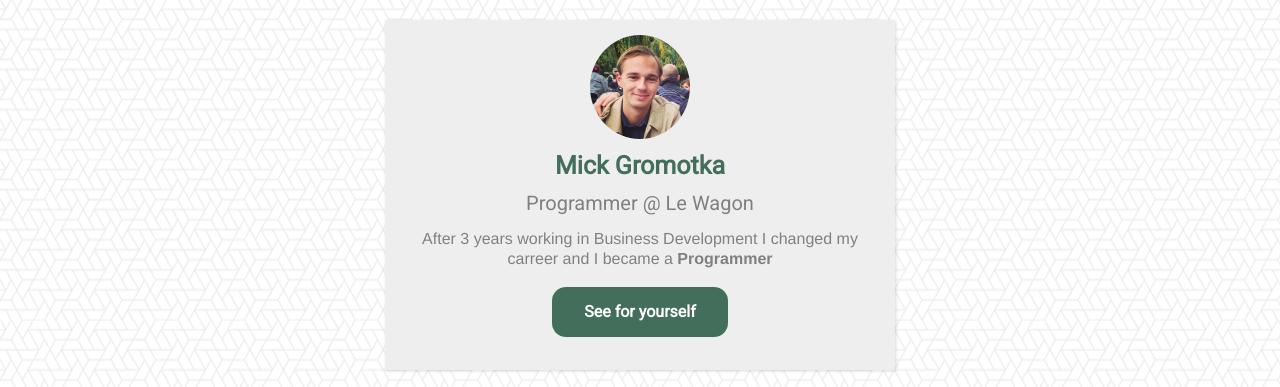
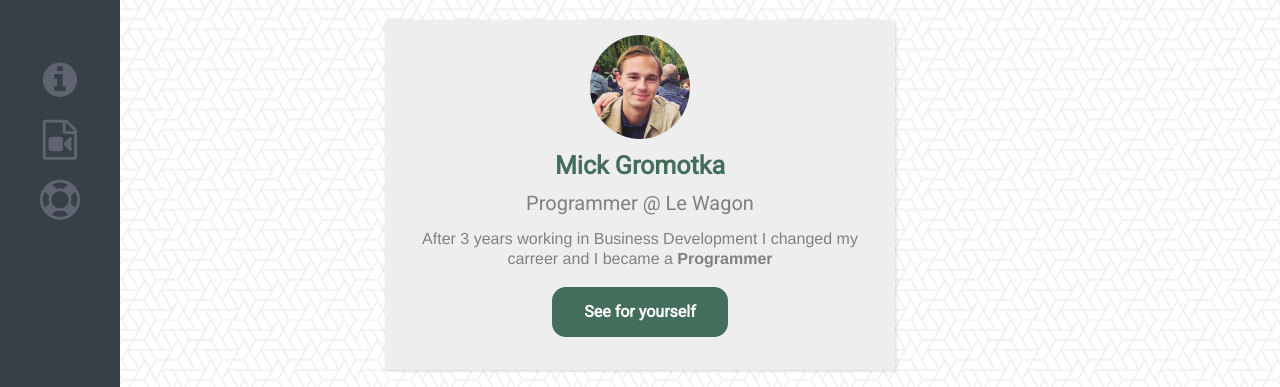
Before and after one commit to mickgrom/profile, a plain HTML site: page index.html in a window 1280 px wide. Shown: the top 387 px of the page. Drawn offline with Linux system fonts and the light colour scheme.

Commit message:
added sidebar

```diff
--- a/index.html
+++ b/index.html
@@ -5,8 +5,29 @@
   <link rel="stylesheet" href="https://use.fontawesome.com/releases/v5.0.13/css/all.css" integrity="sha384-DNOHZ68U8hZfKXOrtjWvjxusGo9WQnrNx2sqG0tfsghAvtVlRW3tvkXWZh58N9jp" crossorigin="anonymous">
   <link rel="stylesheet" href="style.css">
   <link href="https://fonts.googleapis.com/css?family=Roboto" rel="stylesheet">
+  <link href="https://maxcdn.bootstrapcdn.com/font-awesome/4.7.0/css/font-awesome.min.css" rel="stylesheet">
 </head>
 <body>
+  <div id="sidebar">
+    <ul>
+      <li>
+        <a href="#summary"><br>
+          <i class="fa fa-info-circle"></i>
+        </a>
+      </li>
+      <li>
+        <a href="#favorite-movies"><br>
+          <i class="fa fa-file-video-o"></i>
+        </a>
+      </li>
+      <li>
+        <a href="#footer"><br>
+          <i class="fa fa-life-ring"></i>
+        </a>
+      </li>
+    </ul>
+  </div>
+</div>
 <div class="container">
   <div class="card">
     <img class="image-circle" src="images/profilepicmick.jpg">
--- a/style.css
+++ b/style.css
@@ -1,3 +1,18 @@
+#sidebar {
+    background-color: #384047;
+    position: fixed;
+    left: 0px;
+    top: 0px;
+    bottom: 0px;
+    width: 120px;
+    text-align: center;
+}
+
+#sidebar ul{
+  list-style-type: none;
+  padding-left: 0;
+  font-size: 40px;
+}
 h1 {
   color:  #446e5c;
   font-family: 'Roboto', sans-serif;
```
Lines whose indentation alone changed are shown as unchanged.
